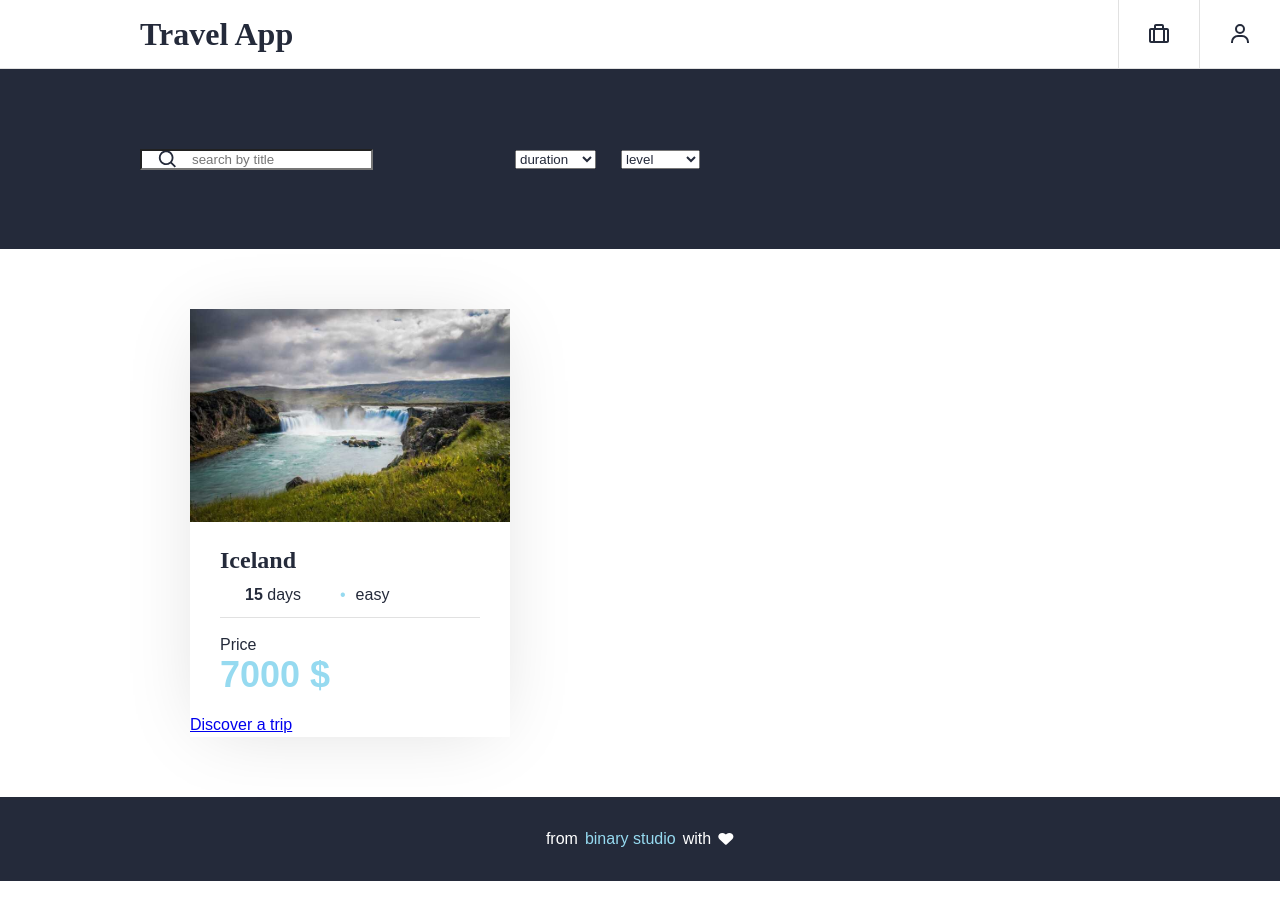
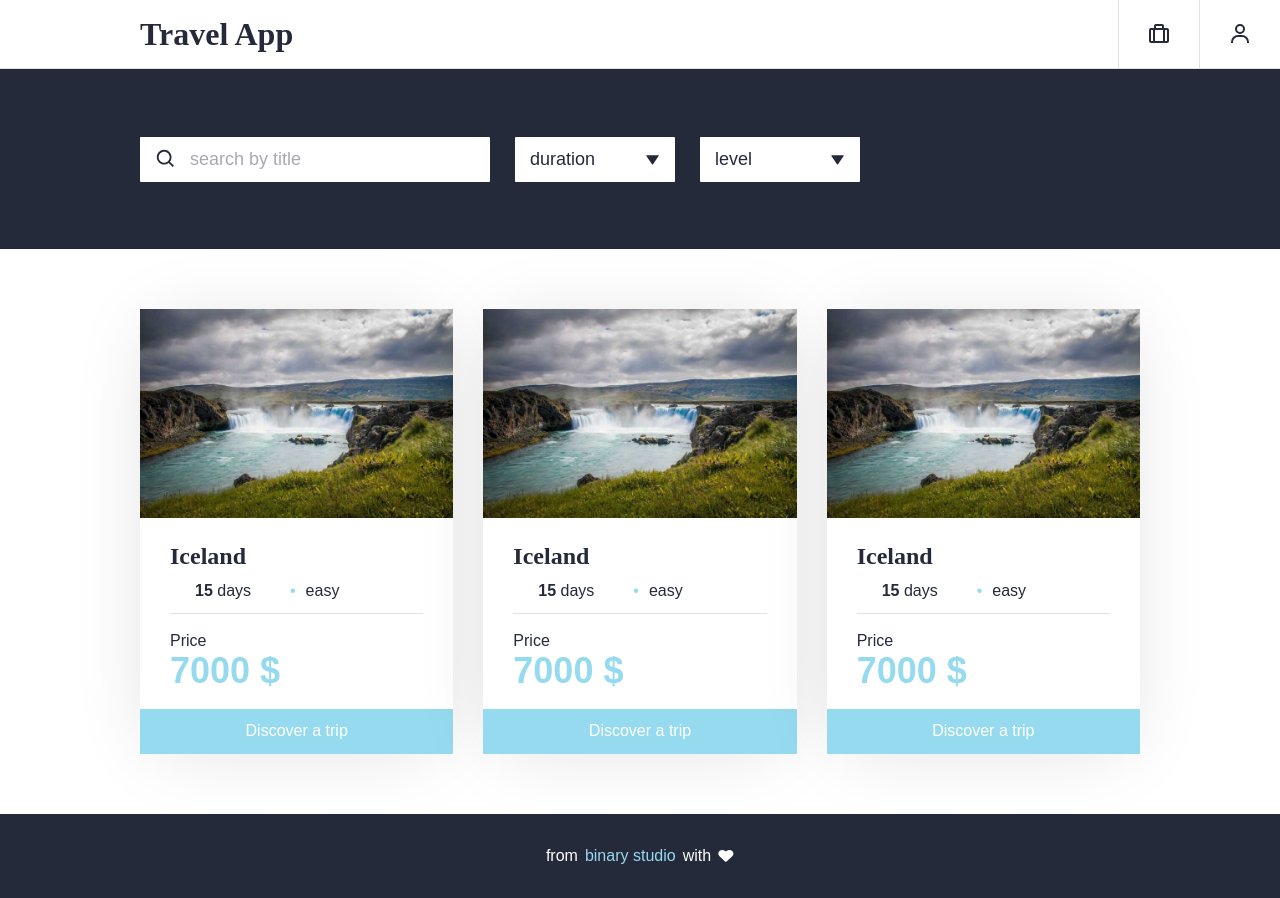
Before and after one commit to Khodyriev/travelapp-js-academy-2022, a React (Create React App) app: page / in a window 1280 px wide. Built offline with nearby package versions, Linux system fonts and the light colour scheme.

Commit message:
fixed some styles

```diff
--- a/src/components/travels/components/travel-list/travel-list.jsx
+++ b/src/components/travels/components/travel-list/travel-list.jsx
@@ -4,6 +4,8 @@ import './styles.css';
 const Travellist = () => (
     <ul className="trip-list">
       <Travel />
+      <Travel />
+      <Travel />
     </ul>
   );
 
--- a/src/components/travels/components/travel/styles.css
+++ b/src/components/travels/components/travel/styles.css
@@ -1,3 +1,23 @@
+.button {
+  display: block;
+  width: 100%;
+  min-height: 45px;
+  padding: 10px 15px;
+  color: var(--color-white);
+  font-size: var(--font-size-200);
+  text-align: center;
+  text-decoration: none;
+  background-color: var(--color-blue-200);
+  border: none;
+  border-radius: 1px;
+  cursor: pointer;
+  transition: background-color 0.2s ease;
+}
+
+.button:hover {
+  background-color: var(--color-blue-300);
+}
+
 .trip-info {
   width: 100%;
   max-width: 300px;
--- a/src/components/travels/components/travels-filter/styles.css
+++ b/src/components/travels/components/travels-filter/styles.css
@@ -1,3 +1,48 @@
+.input {
+  display: flex;
+  flex-direction: column;
+  gap: 5px;
+}
+
+.input__heading {
+  font-size: var(--font-size-100);
+  line-height: 1;
+}
+
+.input input {
+  min-width: 160px;
+  min-height: 45px;
+  padding: 10px 15px;
+  font-size: var(--font-size-300);
+  background-color: var(--color-blue-100);
+  border: none;
+  border-radius: 1px;
+  cursor: pointer;
+  appearance: none;
+}
+
+.input input::placeholder {
+  color: var(--color-blue-400);
+  opacity: 0.4;
+}
+
+.select select {
+  min-width: 160px;
+  min-height: 45px;
+  padding: 10px 40px 10px 15px;
+  font-size: var(--font-size-300);
+  background-color: var(--color-white);
+  background-color: var(--color-white);
+  background-image: url("../../../../assets/images/arrow-down.svg");
+  background-repeat: no-repeat;
+  background-position: right 15px top 50%;
+  background-size: 15px;
+  border: none;
+  border-radius: 1px;
+  cursor: pointer;
+  appearance: none;
+}
+
 .trips-filter__form {
   display: flex;
   flex-wrap: wrap;
```
